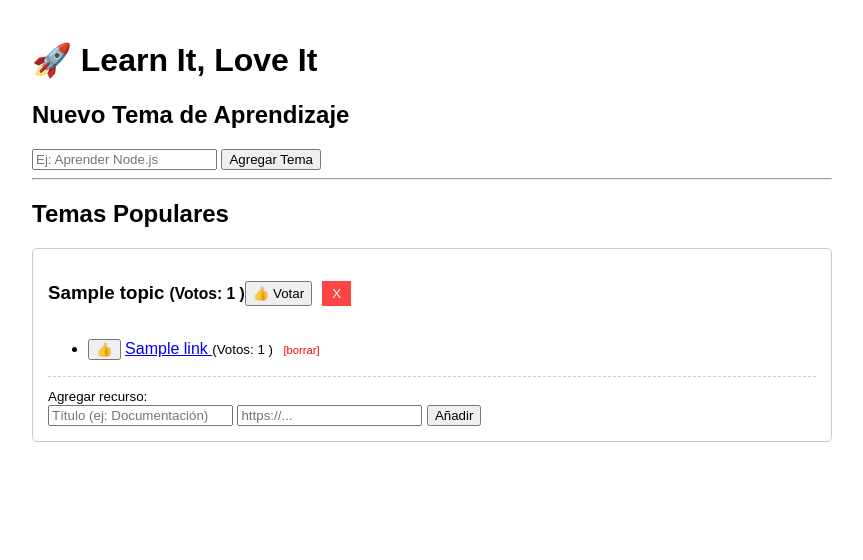
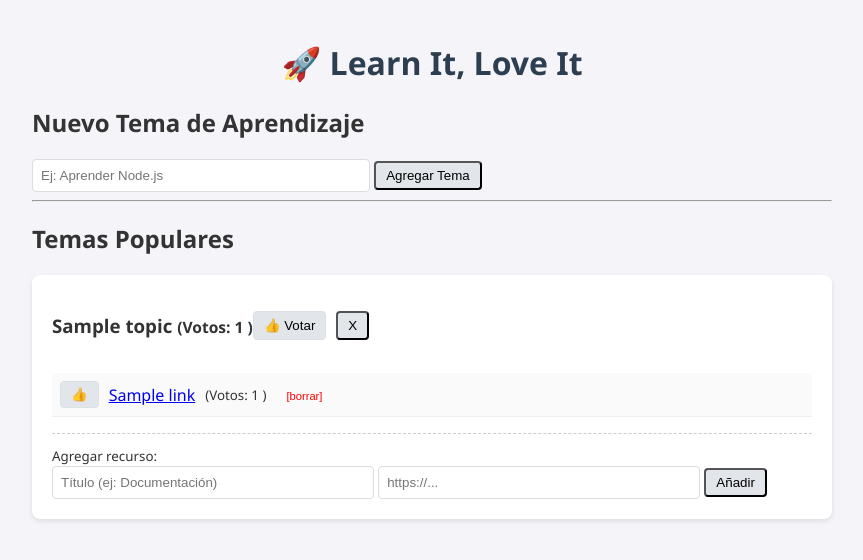
Before and after one commit to NicolasFleitas/express-crud-voting-app, a Node server app: page / in a window 1280 px wide. Shown: the top 560 px of the page, without its empty margins (208-1071 px from the left). Run offline with Node 20, Linux system fonts and the light colour scheme; tables that the repository leaves empty hold one stand-in row (values such as "Sample post"); some libraries are stand-ins or nearby versions.

Commit message:
style: Aplicar estilos CSS básicos para mejorar UX

```diff
--- a/public/css/styles.css
+++ b/public/css/styles.css
@@ -1,27 +1,68 @@
 body {
-    font-family: sans-serif;
+    font-family: 'Segoe UI', Tahoma, Geneva, Verdana, sans-serif;
+    background-color: #f4f4f9;
+    color: #333;
     max-width: 800px;
     margin: 0 auto;
     padding: 20px;
 }
 
-.topic-card {
-    border: 1px solid #ccc;
-    padding: 15px;
-    margin-bottom: 10px;
-    border-radius: 5px;
+h1 {
+    text-align: center;
+    color: #2c3e50;
 }
 
-.actions {
-    display: flex;
-    gap: 10px;
-    align-items: center;
+.topic-card {
+    background: white;
+    border-radius: 8px;
+    box-shadow: 0 2px 5px rgba(0, 0, 0, 0.1);
+    padding: 20px;
+    margin-bottom: 20px;
+    transition: transform 0.2s;
 }
 
-.btn-delete {
-    background: #ff4444;
-    color: white;
-    border: none;
+.topic-card:hover {
+    transform: translateY(-2px);
+}
+
+button {
+    cursor: pointer;
+    background-color: #e2e6ea;
+    border-radius: 4px;
     padding: 5px 10px;
-    cursor: pointer;
 }
+
+.btn-vote {
+    background-color: #e2e6ea;
+    border: 1px solid #dae0e5;
+    border-radius: 4px;
+    padding: 5px 10px;
+    transition: background 0.2s;
+}
+
+.btn-vote:hover {
+    background-color: #dbeecf;
+    border-color: #c3e6cb;
+}
+
+.link-list {
+    list-style: none;
+    padding: 0;
+}
+
+.link-list li {
+    background: #fafafa;
+    border-bottom: 1px solid #eee;
+    padding: 8px;
+    display: flex;
+    align-items: center;
+    gap: 10px;
+}
+
+input[type="text"],
+input[type="url"] {
+    padding: 8px;
+    border: 1px solid #ddd;
+    border-radius: 4px;
+    width: 40%;
+}
```
